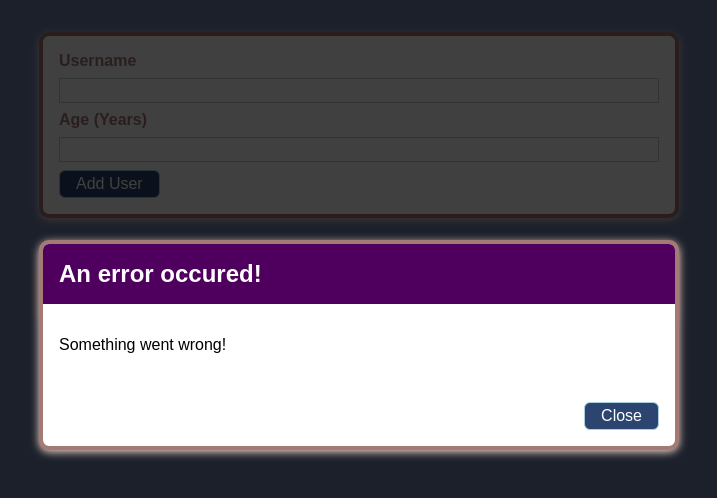
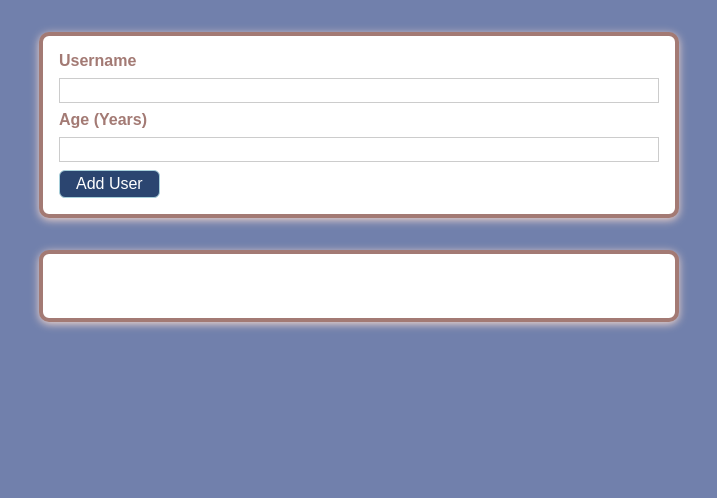
Before and after one commit to juliawald/user-and-age-react-project, a React (Create React App) app: page / in a window 1280 px wide. Shown: the top 498 px of the page, without its empty margins (281-998 px from the left). Built offline with nearby package versions, Linux system fonts and the light colour scheme.

Commit message:
error modal

```diff
--- a/src/components/UI/ErrorModal.js
+++ b/src/components/UI/ErrorModal.js
@@ -6,7 +6,7 @@
 const ErrorModal = (props) => {
   return (
     <div>
-      <div className={classes.backdrop} />
+      <div className={classes.backdrop} onClick={props.onConfirm}/>
       <Card className={classes.modal}>
         <header className={classes.header}>
           <h2>{props.title}</h2>
@@ -15,7 +15,7 @@
           <p>{props.message}</p>
         </div>
         <footer className={classes.actions}>
-          <Button>Close</Button>
+          <Button onClick={props.onConfirm}>Close</Button>
         </footer>
       </Card>
     </div>
--- a/src/components/UI/ErrorModal.module.css
+++ b/src/components/UI/ErrorModal.module.css
@@ -18,7 +18,7 @@
 }
 
 .header {
-  background: #4f005f;
+  background: #7180AC;
   padding: 1rem;
 }
 
--- a/src/components/Users/AddUser.js
+++ b/src/components/Users/AddUser.js
@@ -7,13 +7,22 @@
 const AddUser = (props) => {
   const [enteredUsername, setEnteredUsername] = useState("");
   const [enteredAge, setEnteredAge] = useState("");
+  const [error, setError] = useState();
 
   const addUserHandler = (event) => {
     event.preventDefault();
     if (enteredUsername.trim().length === 0 || enteredAge.trim().length === 0) {
+      setError({
+        title: 'Invalid input',
+        message: 'Please enter a valid name and age (non-empty values).'
+      });
       return;
     }
     if (+enteredAge < 1) {
+      setError({
+        title: 'Invalid age',
+        message: 'Please enter a valid age (> 0).'
+      });
       return;
     }
     props.onAddUser(enteredUsername, enteredAge);
@@ -29,9 +38,13 @@
     setEnteredAge(event.target.value);
   };
 
+  const errorHandler = (event) => {
+    setError(null);
+  }
+
   return (
     <div>
-      <ErrorModal title="An error occured!" message="Something went wrong!" />
+      {error && <ErrorModal title={error.title} message={error.message} onConfirm={errorHandler} />}
       <Card className={classes.input}>
         <form onSubmit={addUserHandler}>
           <label htmlFor="username">Username</label>
```
